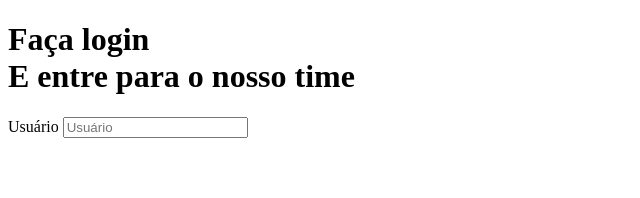
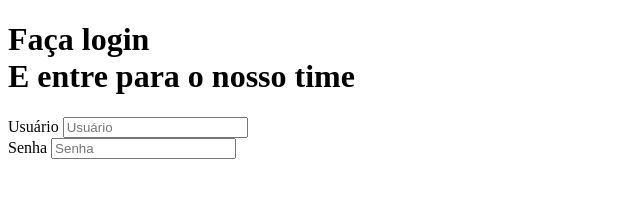
Before and after one commit to laiscarvf/projeto-login, a plain HTML site: page index.html in a window 1280 px wide. Shown: the whole page, without its empty margins (0-640 px from the left). Drawn offline with Linux system fonts and the light colour scheme.

Commit message:
Adicionando input de senha

```diff
--- a/index.html
+++ b/index.html
@@ -15,7 +15,11 @@
             <div class="card-login">
                 <div class="textfield">
                     <label for="usuario">Usuário</label>
-                <input type="text" name="usuario" placeholder="Usuário">
+                    <input type="text" name="usuario" placeholder="Usuário">
+                </div>
+                <div class="textfield">
+                    <label for="senha">Senha</label>
+                    <input type="password" name="senha" placeholder="Senha">
                 </div>
             </div>
         </div>
```
